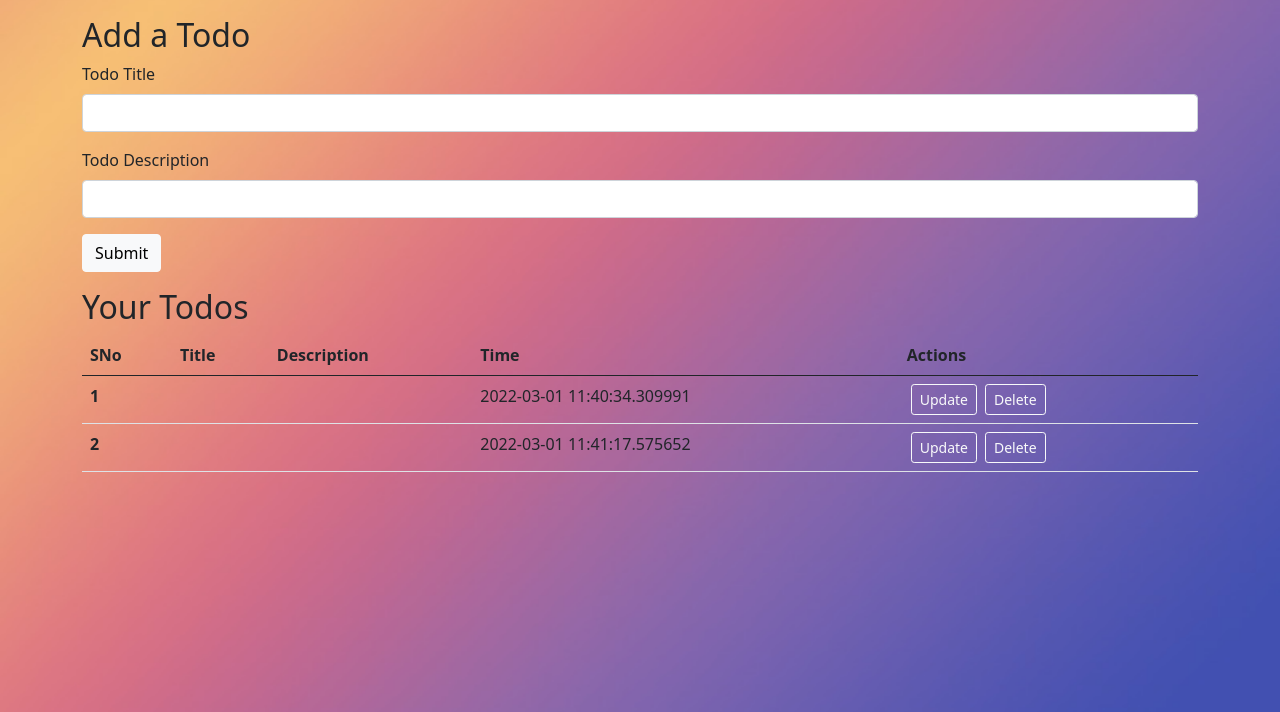
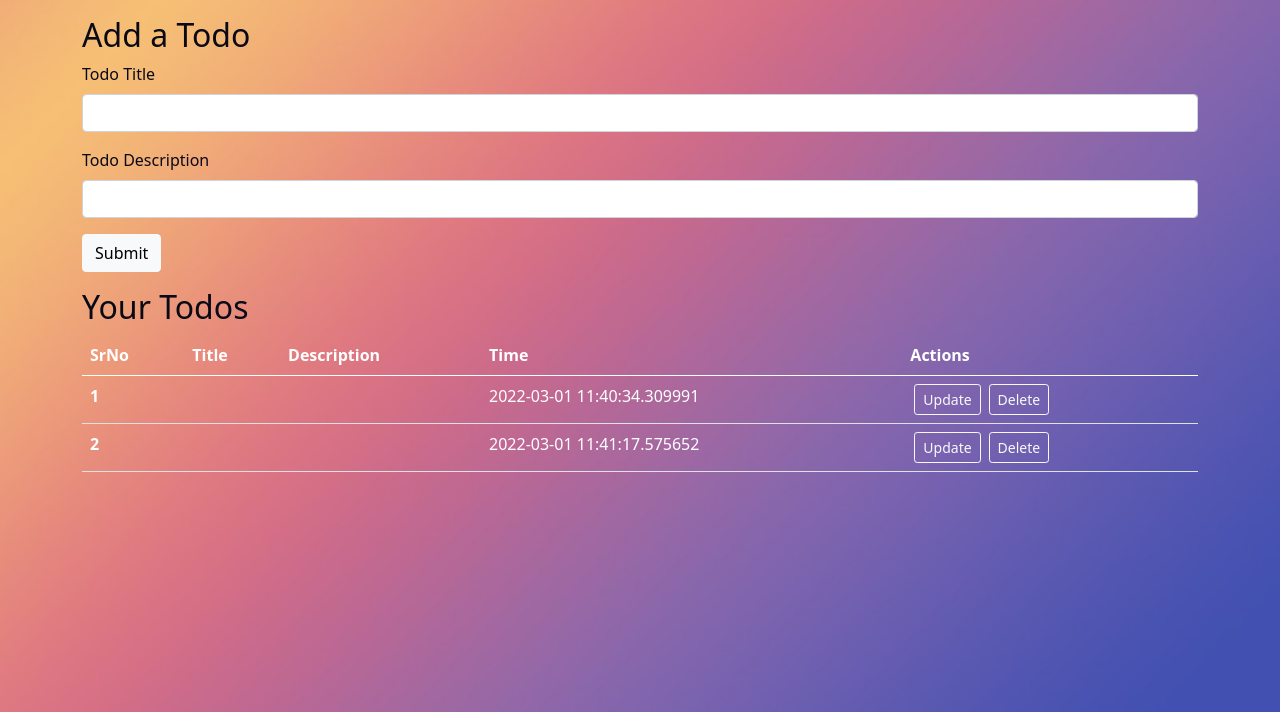
Before and after one commit to Bhavesh202021/Flask-todo-app, a Flask app: page / in a window 1280 px wide. Shown: the part 56-768 px from the top of the page. Run offline with Flask 2, Linux system fonts and the light colour scheme; data comes from the database, SQL or seed files in the repository; both versions use the stored data as it was after the commit.

Commit message:
Update about

```diff
--- a/static/css/style.css
+++ b/static/css/style.css
@@ -5,3 +5,9 @@ body{
   background-attachment: fixed;
   background-size: 100% 100%;
 }
+.table{
+  color: white;
+}
+.container {
+  color: rgb(10, 9, 22);
+}
--- a/templates/index.html
+++ b/templates/index.html
@@ -26,10 +26,10 @@
                     No Todos found. Add your first todo now!
                   </div>
                     {% else %}
-                    <table class="table">
+                    <table class="table" >
                         <thead>
                           <tr>
-                            <th scope="col">SNo</th>
+                            <th scope="col">SrNo</th>
                             <th scope="col">Title</th>
                             <th scope="col">Description</th>
                             <th scope="col">Time</th>
```
Also changed, not shown: todo.db.
